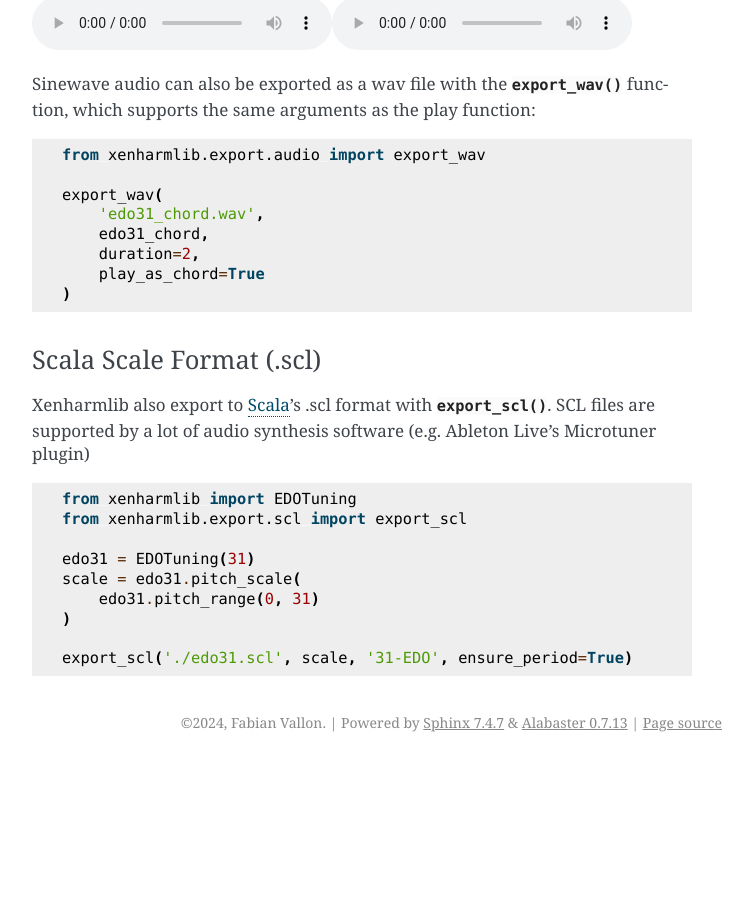
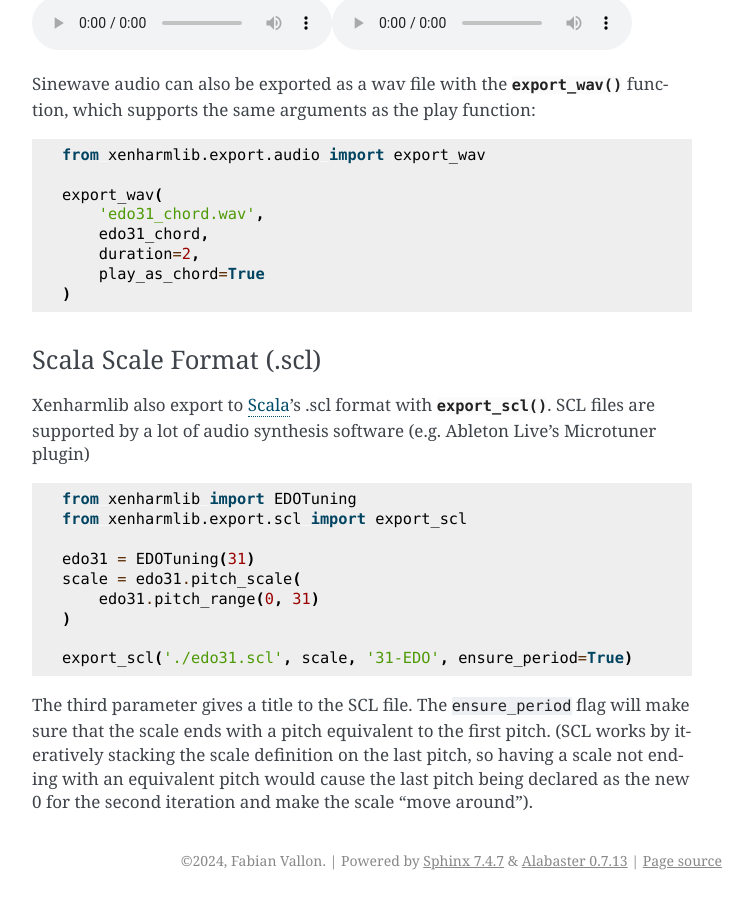
Before and after one commit to retooth2/xenharmlib, a Sphinx documentation site: the page built from doc/quickstart.rst, in a window 1280 px wide and 900 px high, scrolled down 32842 px. Shown: the whole window, without its empty margins (388-1141 px from the left). Built offline with Sphinx 7.4.7, drawn with Linux system fonts in a browser that asks for light colours; pages that are not in the unit, such as notebooks, are missing from menus; before the commit the page ends 33604 px from its top, so only the background shows below that.

Commit message:
doc: Explainer on ensure_period flag + formatting

```diff
--- a/doc/quickstart.rst
+++ b/doc/quickstart.rst
@@ -2068,9 +2068,10 @@ the same arguments as the play function:
 Scala Scale Format (.scl)
 ~~~~~~~~~~~~~~~~~~~~~~~~~~~~~~~
 
-Xenharmlib also export to `Scala <https://www.huygens-fokker.org/scala/>`_'s .scl
-format with :func:`~xenharmlib.export.scl.export_scl`. SCL files are supported by a
-lot of audio synthesis software (e.g. Ableton Live's Microtuner plugin)
+Xenharmlib also export to `Scala <https://www.huygens-fokker.org/scala/>`_'s
+.scl format with :func:`~xenharmlib.export.scl.export_scl`. SCL files are
+supported by a lot of audio synthesis software (e.g. Ableton Live's Microtuner
+plugin)
 
 .. code-block:: python
 
@@ -2083,3 +2084,10 @@ lot of audio synthesis software (e.g. Ableton Live's Microtuner plugin)
     )
 
     export_scl('./edo31.scl', scale, '31-EDO', ensure_period=True)
+
+The third parameter gives a title to the SCL file. The :code:`ensure_period`
+flag will make sure that the scale ends with a pitch equivalent to the first
+pitch. (SCL works by iteratively stacking the scale definition on the last
+pitch, so having a scale not ending with an equivalent pitch would cause the
+last pitch being declared as the new 0 for the second iteration and make the
+scale "move around").
```
